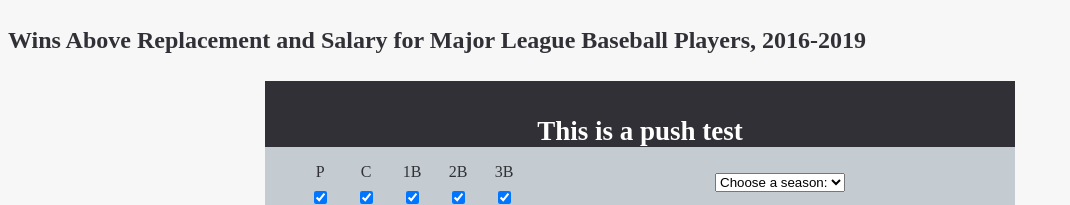
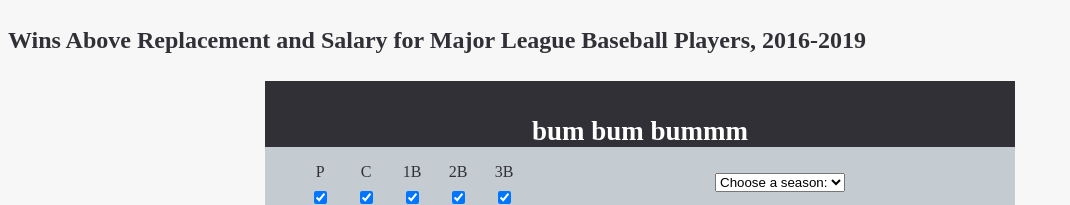
Before and after one commit to hmfriese/fantasy-baseball, a plain HTML site: page index.html in a window 1280 px wide. Shown: the top 205 px of the page, without its empty margins (0-1070 px from the left). Drawn offline with nearby package versions, Linux system fonts and the light colour scheme.

Commit message:
Update index.html

```diff
--- a/index.html
+++ b/index.html
@@ -15,7 +15,7 @@
 </div>
 
 <div class="datavizheader"><header>
-  <h2>This is a push test</h2>
+  <h2>bum bum bummm</h2>
 </header></div>
 
 <div id="buttons">
```
